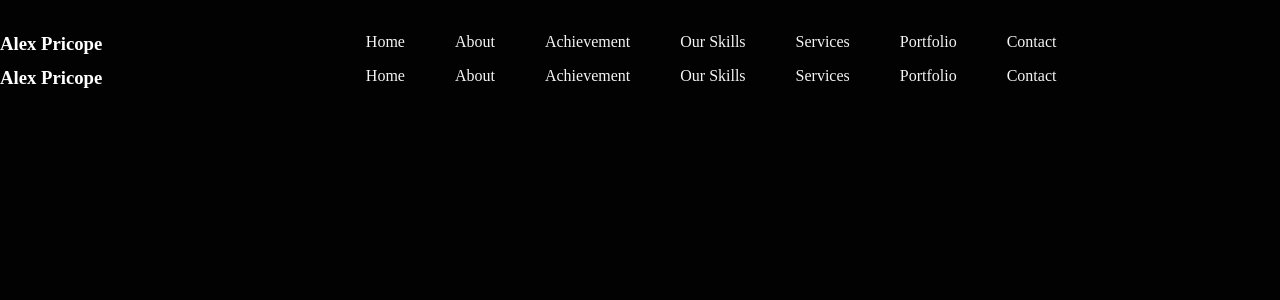
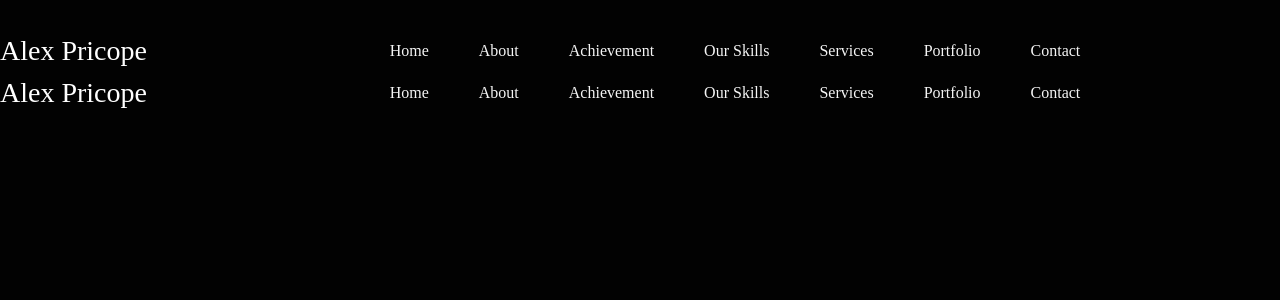
Before and after one commit to kemalozlp/AlexPricopePortfolio, a Next.js app: page /headers in a window 1280 px wide. Shown: the top 300 px of the page. Built offline with nearby package versions, Linux system fonts and the light colour scheme.

Commit message:
Headers h3 etiketi Linke çevrildi

```diff
--- a/app/globals.css
+++ b/app/globals.css
@@ -63,9 +63,12 @@ h6 {
   width: 1440px;
   display: flex;
   justify-content: space-between;
+  align-items: center;
 
-
-  h3 {
+  >a {
+    width: 150px;
+    font-size: 28px;
+    text-decoration: none;
     color: white;
   }
 }
@@ -89,4 +92,9 @@ h6 {
   border: none;
   background-color: #2ACF7E;
   color: white;
+  cursor: pointer;
 }
+
+div {
+  color: aqua;
+}
--- a/app/headers/page.jsx
+++ b/app/headers/page.jsx
@@ -4,7 +4,7 @@ import "../globals.css";
 export default function Headers() {
   return (
     <div className="Headers">
-      <h3>Alex Pricope</h3>
+      <Link href="/">Alex Pricope</Link>
       <div className="headersurls">
         <Link href="">
           Home
--- a/app/page.jsx
+++ b/app/page.jsx
@@ -1,11 +1,12 @@
 import Image from "next/image";
 import styles from "./page.module.css";
+
 
 
 export default function Home() {
   return (
     <div>
-
+      <h1>kemal</h1>
     </div>
   );
 }
```
